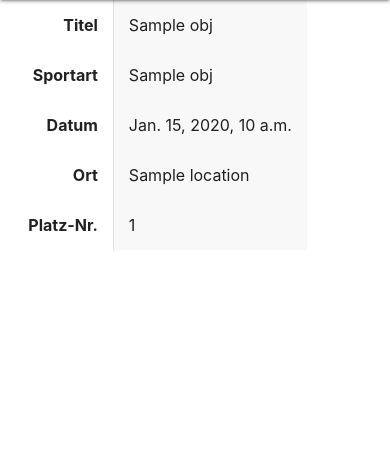
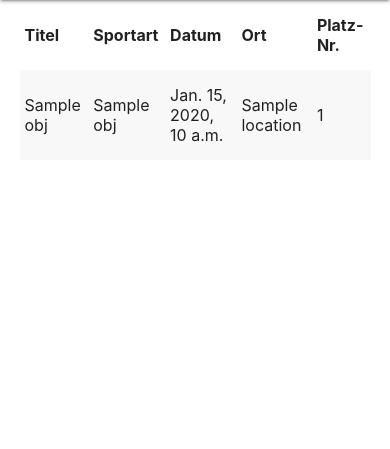
Before and after one commit to Frankie8472/asvz-subscriber, a Django app: template asvzsubscriber/main/templates/main/enrollments.html in a window 390 px wide. Shown: the part 56-505 px from the top of the page. Run offline with Django 3.2, Linux system fonts and the light colour scheme; the template is opened without the code that fills it: most values are stand-ins (such as "Sample title", 1, 10 or a date in 2020).

Commit message:
trying to fix  scaling on smartphones

```diff
--- a/asvzsubscriber/main/templates/main/enrollments.html
+++ b/asvzsubscriber/main/templates/main/enrollments.html
@@ -2,7 +2,7 @@
 
 {% block content %}
 <div class="container">
-    <table class="striped responsive-table">
+    <table class="striped" style="width:100%">
         <thead>
         <tr>
             <th>Titel</th>
```
